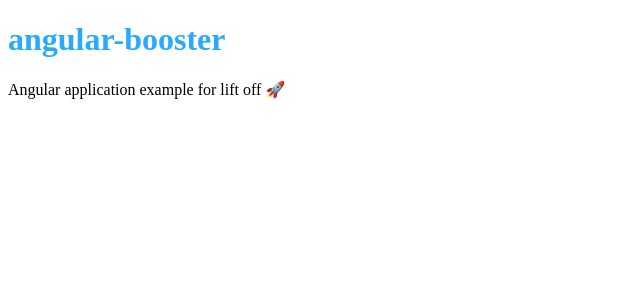
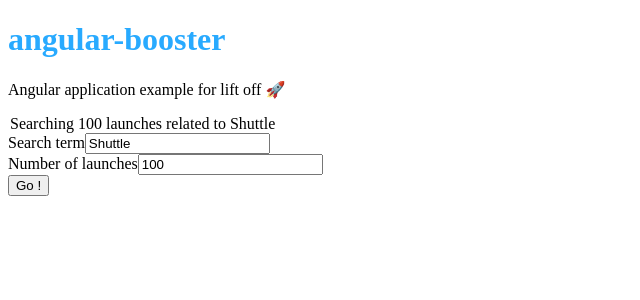
Before and after one commit to angularbuilders/angular-booster, an Angular app: page / in a window 1280 px wide. Shown: the top 300 px of the page, without its empty margins (0-640 px from the left). Built offline with nearby package versions, Linux system fonts and the light colour scheme.

Commit message:
feat: form to search with query params closes#4

```diff
--- a/angular.json
+++ b/angular.json
@@ -105,5 +105,8 @@
       }
     }
   },
-  "defaultProject": "angular-booster"
+  "defaultProject": "angular-booster",
+  "cli": {
+    "analytics": false
+  }
 }
--- a/src/app/app.component.ts
+++ b/src/app/app.component.ts
@@ -1,4 +1,5 @@
 import { Component } from '@angular/core';
+import { QueryParams } from './query-params';
 
 @Component({
   selector: 'ab-root',
@@ -7,6 +8,23 @@ import { Component } from '@angular/core';
       <h1>{{ title }}</h1>
       <p>Angular application example for lift off 🚀</p>
     </header>
+    <section>
+      <form>
+        <legend>
+          Searching {{ queryParams.numberOfLaunches }} launches related to
+          {{ queryParams.searchTerm }}
+        </legend>
+        <div>
+          <label for="searchTerm">Search term</label>
+          <input name="searchTerm" type="text" value="{{ queryParams.searchTerm }}" />
+        </div>
+        <div>
+          <label for="numberOfLaunches">Number of launches</label>
+          <input name="numberOfLaunches" type="number" value="{{ queryParams.numberOfLaunches }}" />
+        </div>
+        <button type="submit" class="">Go !</button>
+      </form>
+    </section>
   `,
   styles: [
     `
@@ -18,4 +36,8 @@ import { Component } from '@angular/core';
 })
 export class AppComponent {
   title = 'angular-booster';
+  queryParams: QueryParams = {
+    numberOfLaunches: 100,
+    searchTerm: 'Shuttle',
+  };
 }
--- /dev/null
+++ b/src/app/query-params.ts
@@ -0,0 +1,4 @@
+export interface QueryParams {
+  searchTerm: string;
+  numberOfLaunches: number;
+}
```
